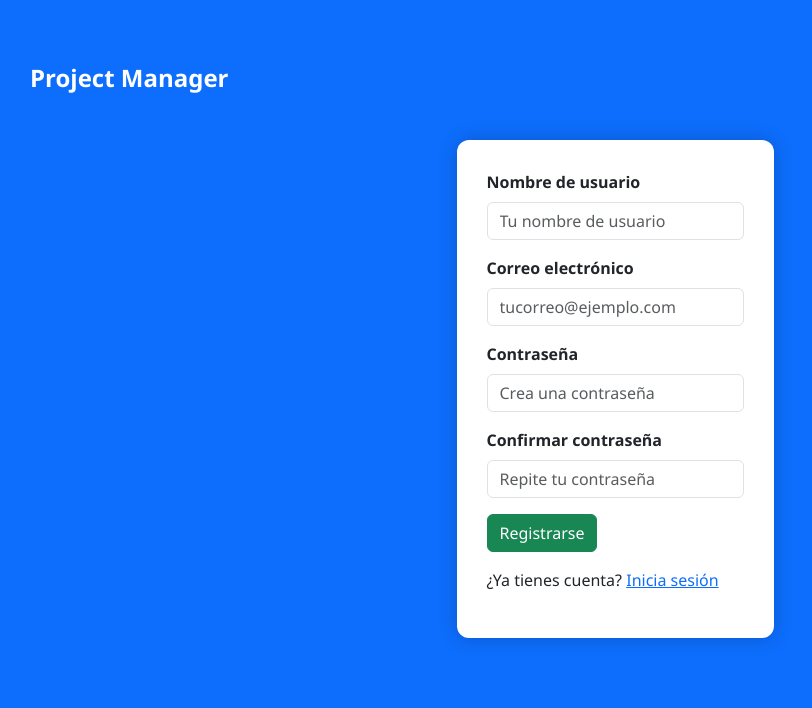
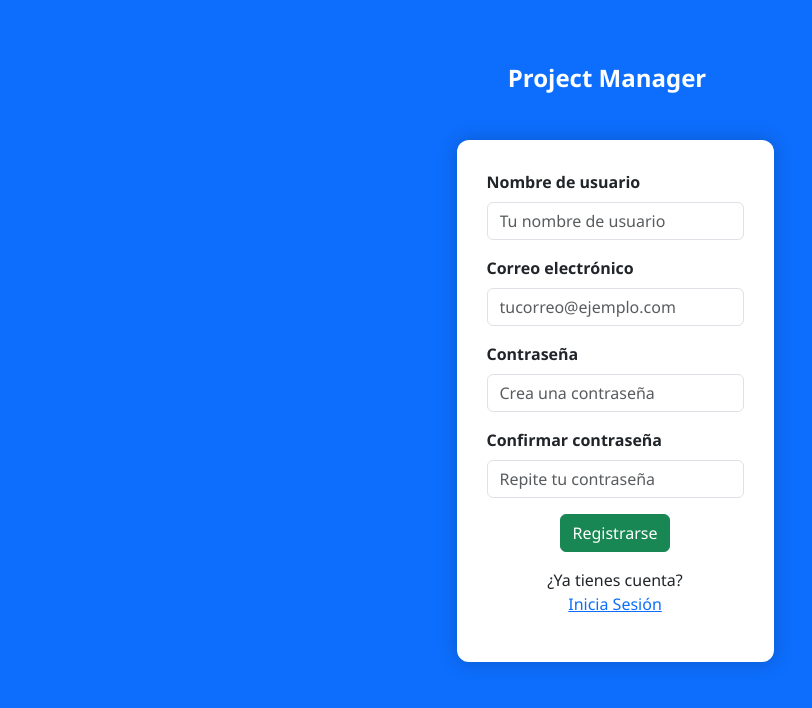
Before and after one commit to LuisARF04/ProjectManager_v3, a Django app: page /users/register/ in a window 1280 px wide. Shown: the top 708 px of the page, without its empty margins (25-837 px from the left). Run offline with Django 5.2, Linux system fonts and the light colour scheme.

Commit message:
v3.1
Correciones en el css

```diff
--- a/templates/base.html
+++ b/templates/base.html
@@ -13,7 +13,7 @@
 
 <body>
     <!-- Navbar -->
-    <nav class="header navbar navbar-expand-lg navbar-dark bg-dark mb-4">
+    <nav class="header navbar navbar-expand-lg navbar-dark bg-dark mb-4 d-flex justify-content-center">
         <a class="navbar-brand" href="#">Project Manager</a>
     </nav>
 
--- a/templates/home.html
+++ b/templates/home.html
@@ -3,7 +3,7 @@
 
 {% block content %}
 <div class="container-fluid d-flex flex-column gap-2">
-    <h3 class="text-center fw-bold">Bienvenido(a) {{ user }} a tu Gestor de Proyectos</h3>
+    <h3 class="text-center fw-bold">Bienvenid@ {{ user }} a tu Gestor de Proyectos</h3>
 
         <div>
         <h4 class="mb-4">Lista de Proyectos</h1>
--- a/templates/users/register.html
+++ b/templates/users/register.html
@@ -13,15 +13,20 @@
     </div>
     <div class="mb-3">
         <label for="inputPassword" class="form-label">Contraseña</label>
-        <input type="password" name="password" class="form-control" id="inputPassword" placeholder="Crea una contraseña">
+        <input type="password" name="password" class="form-control" id="inputPassword"
+            placeholder="Crea una contraseña">
     </div>
     <div class="mb-3">
         <label for="inputConfirmPassword" class="form-label">Confirmar contraseña</label>
-        <input type="password" name="confirm" class="form-control" id="inputConfirmPassword" placeholder="Repite tu contraseña">
+        <input type="password" name="confirm" class="form-control" id="inputConfirmPassword"
+            placeholder="Repite tu contraseña">
     </div>
     {% if error %}<p class="text-danger">{{ error }}</p>{% endif %}
-    <button type="submit" class="btn btn-success">Registrarse</button>
-    <p class="mt-3">¿Ya tienes cuenta? <a href="{% url 'login' %}">Inicia sesión</a></p>
+    <div class="d-flex justify-content-center">
+        <button type="submit" class="btn btn-success">Registrarse</button>
+    </div>
+
+    <p class="mt-3 text-center">¿Ya tienes cuenta? <br> <a href="{% url 'login' %}">Inicia Sesión</a></p>
 </form>
 
 {% endblock %}
```
